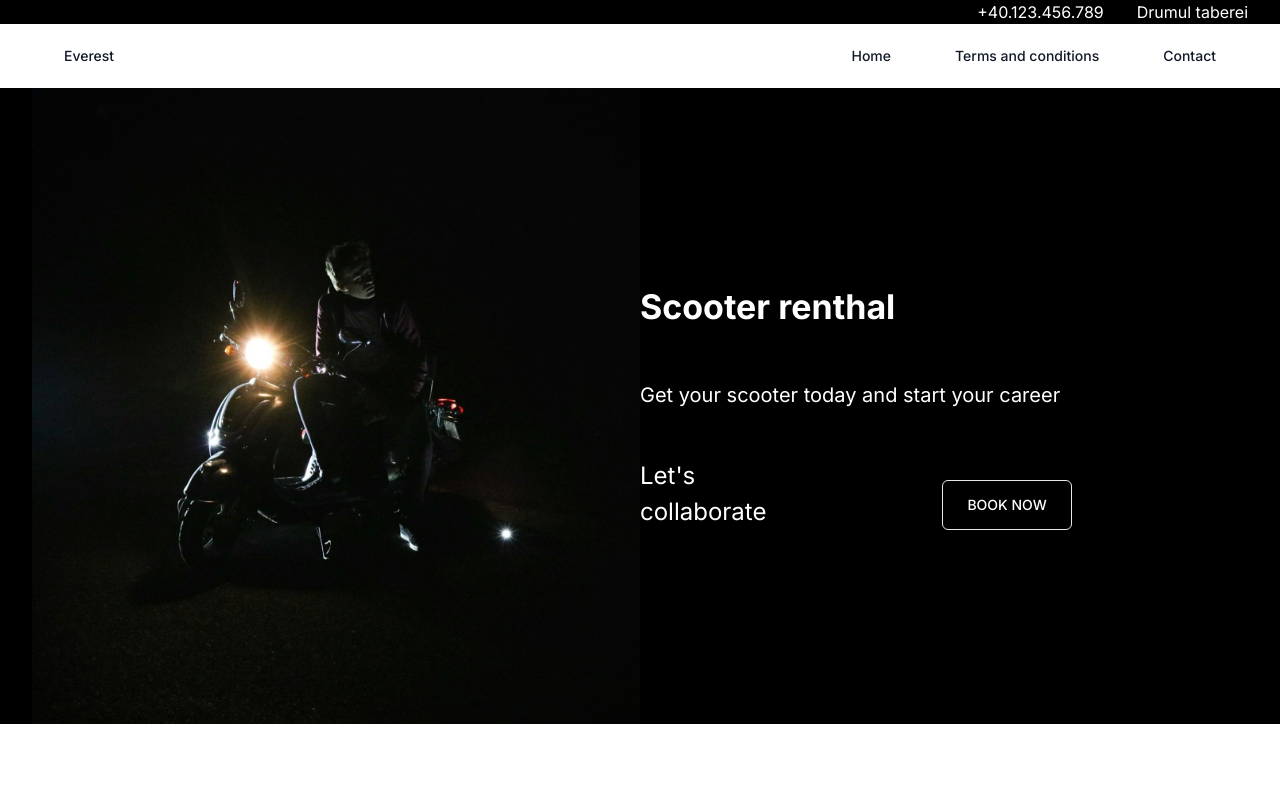
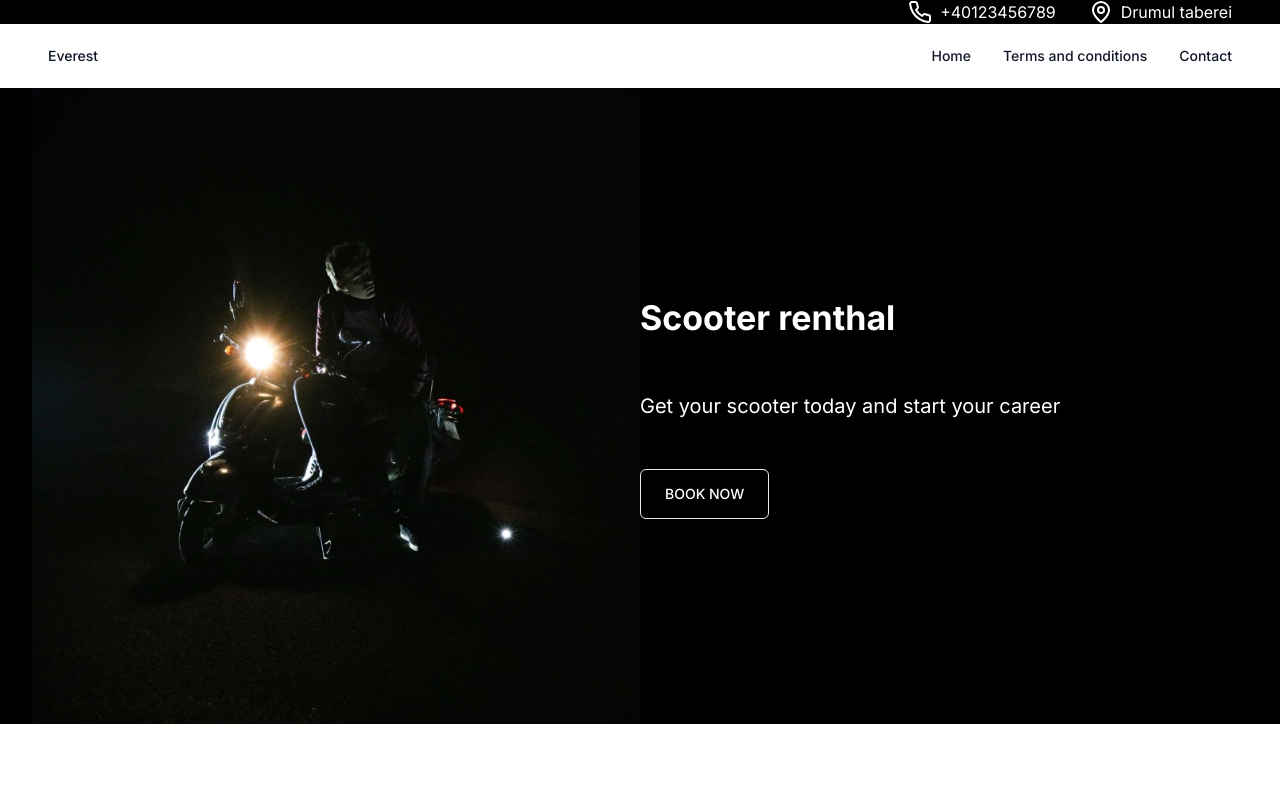
Before and after one commit to GeorgeIonita1/Scooter_Renthal, a Next.js app: page /en in a window 1280 px wide. Shown: the top 786 px of the page. Built offline with nearby package versions, Linux system fonts and the light colour scheme.

Commit message:
Phone styling header and hero banner

```diff
--- a/components/Banner/HeroBanner.tsx
+++ b/components/Banner/HeroBanner.tsx
@@ -1,20 +1,21 @@
 import Image from "next/image";
+
 import { Button } from "../ui/button";
+import { phoneNumber } from "@/lib/utils";
 
 export default function HeroBanner() {
     return (
         <div className="bg-black">
             <div className="container grid md:grid-cols-2">
-                <div className="">
+                <div className="max-md:order-1">
                     <Image alt="Person on scooter" src='/hero_scooter.jpg' width={1400} height={700} />
                 </div>
-                <div className="text-white flex flex-col justify-center gap-12">
+                <div className="text-white flex flex-col justify-center items-start gap-12 max-md:text-center max-md:items-center max-md:pt-12">
                     <h1>Scooter renthal</h1>
                     <h4>Get your scooter today and start your career</h4>
-                    <div className="flex items-end max-lg:justify-between lg:gap-[11rem]">
-                        <h3>Let's<br /> collaborate</h3>
+                    <a href={`tel:${phoneNumber}`}>
                         <Button variant='outline' className="bg-black p-6">BOOK NOW</Button>
-                    </div>
+                    </a>
                 </div>
             </div>
         </div>
--- a/components/header/Header.tsx
+++ b/components/header/Header.tsx
@@ -1,32 +1,41 @@
 import Link from "next/link";
+import { MapPin, Phone } from "lucide-react";
+
 import { Separator } from "../ui/separator";
 import { Sheet, SheetClose, SheetContent, SheetTrigger } from "../ui/sheet";
 import { Button } from "../ui/button";
+import { phoneNumber } from "@/lib/utils";
 
 export default function Header() {
     return (
         <header>
             <div className="max-sm:hidden bg-black text-white">
-                <div className="container flex justify-end gap-4">
-                    <div>+40.123.456.789</div>
+                <div className="container flex justify-end gap-4 px-12">
+                    <a href={`tel:${phoneNumber}`} className="flex items-center gap-2">
+                        <Phone />
+                        <span>{phoneNumber}</span>
+                    </a>
                     <Separator orientation="vertical" className="h-full" />
-                    <div>Drumul taberei</div>
+                    <div className="flex items-center gap-2">
+                        <MapPin />
+                        <span>Drumul taberei</span>
+                    </div>
                 </div>
             </div>
             <div className="container flex justify-between">
-                <Button className="p-8" variant='link'>
+                <Button className="py-8 block sm:flex" variant='link'>
                     <Link href='/'>Everest</Link>
                 </Button>
                 <nav className="max-sm:hidden">
                     <ul className="flex">
-                        <li><Button className="p-8" variant='link'><Link href='/'>Home</Link></Button></li>
-                        <li><Button className="p-8" variant='link'><Link href='/'>Terms and conditions</Link></Button></li>
-                        <li><Button className="p-8" variant='link'><Link href='/'>Contact</Link></Button></li>
+                        <li><Button className="py-8" variant='link'><Link href='/'>Home</Link></Button></li>
+                        <li><Button className="py-8" variant='link'><Link href='/'>Terms and conditions</Link></Button></li>
+                        <li><Button className="py-8" variant='link'><Link href='/'>Contact</Link></Button></li>
                     </ul>
                 </nav>
                 <div className="sm:hidden">
                     <Sheet>
-                        <SheetTrigger>Menu</SheetTrigger>
+                        <SheetTrigger className="py-8">Menu</SheetTrigger>
                         <SheetContent>
                             <nav>
                                 <ul className="">
--- a/lib/utils.ts
+++ b/lib/utils.ts
@@ -4,3 +4,5 @@ import { twMerge } from "tailwind-merge"
 export function cn(...inputs: ClassValue[]) {
   return twMerge(clsx(inputs))
 }
+
+export const phoneNumber = '+40123456789';
```
